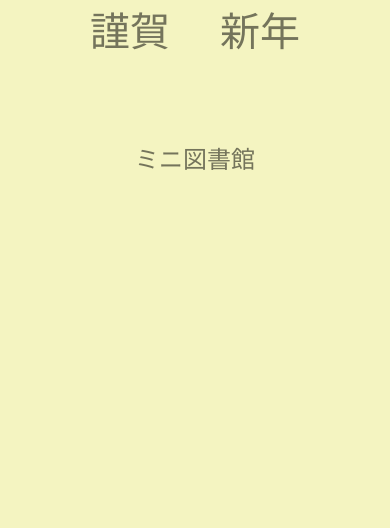
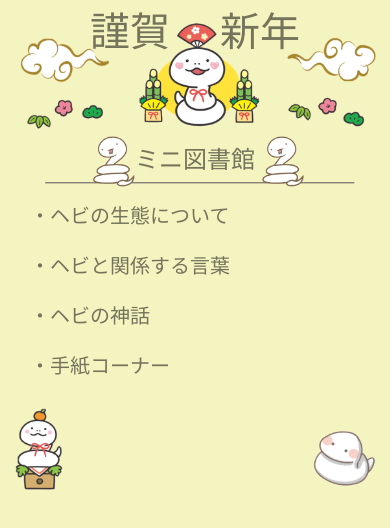
Before and after one commit to yamatoaita/library.github.io, a plain HTML site: page index.html in a window 390 px wide. Drawn offline with Linux system fonts and the light colour scheme.

Commit message:
Add files via upload

```diff
--- a/library(ja).css
+++ b/library(ja).css
@@ -103,6 +103,7 @@ div{
         position: fixed;
         top: 200px;
         font-size: 15pt;
+        left: 30px;
 
     }
 }
@@ -110,6 +111,7 @@ div{
     .b{
         position: fixed;
         top: 250px;
+        left: 30px;
         font-size: 15pt;
 
     }
@@ -119,6 +121,7 @@ div{
         position: fixed;
         top: 300px;
         font-size: 15pt;
+        left: 30px;
 
     }
 }
@@ -127,14 +130,17 @@ div{
         position: fixed;
         top: 350px;
         font-size: 15pt;
-
+        left: 30px;
 
     }
 }
 @media(max-width: 480px){
     .ground{
         position: fixed;
-        max-width: 100%; /* 親要素の幅を超えない */
-        height: auto;
+        width: 370px;
+        height: 470px;
+        top: 20px;
+        left: 15px;
+
     }
 }
```
